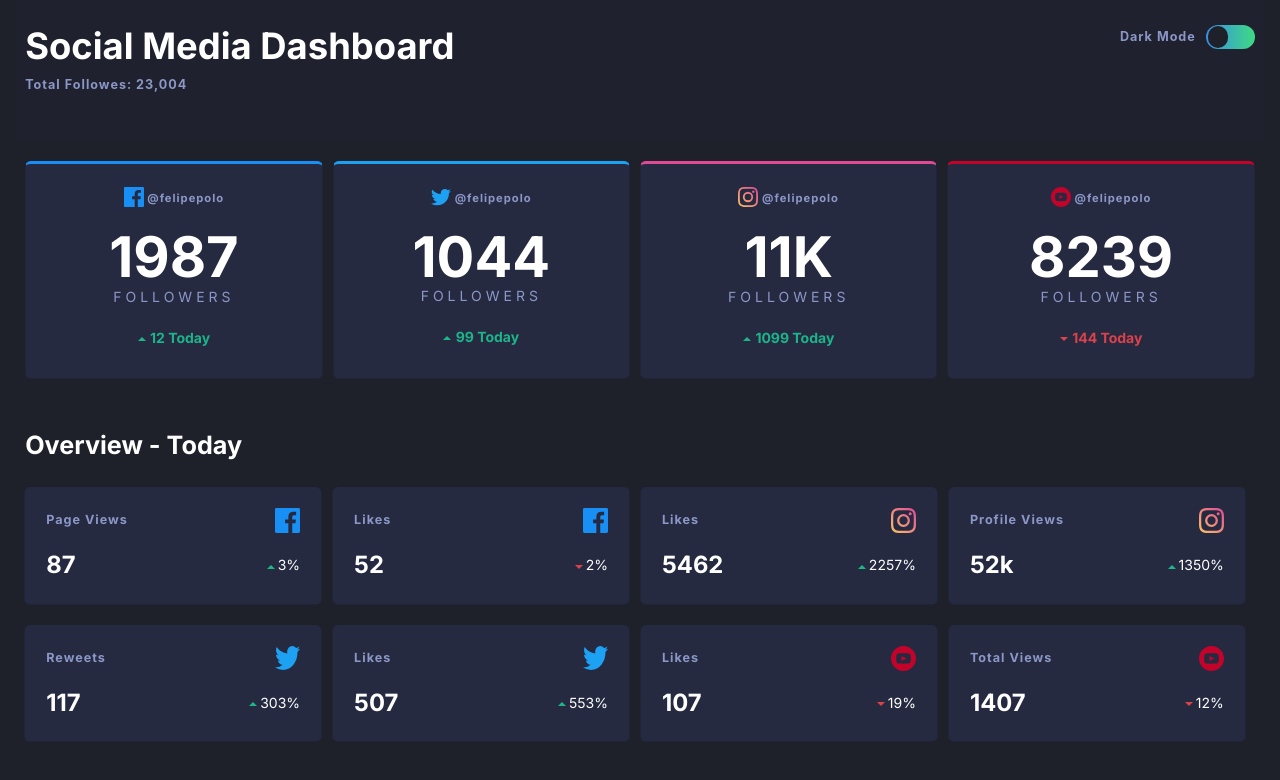
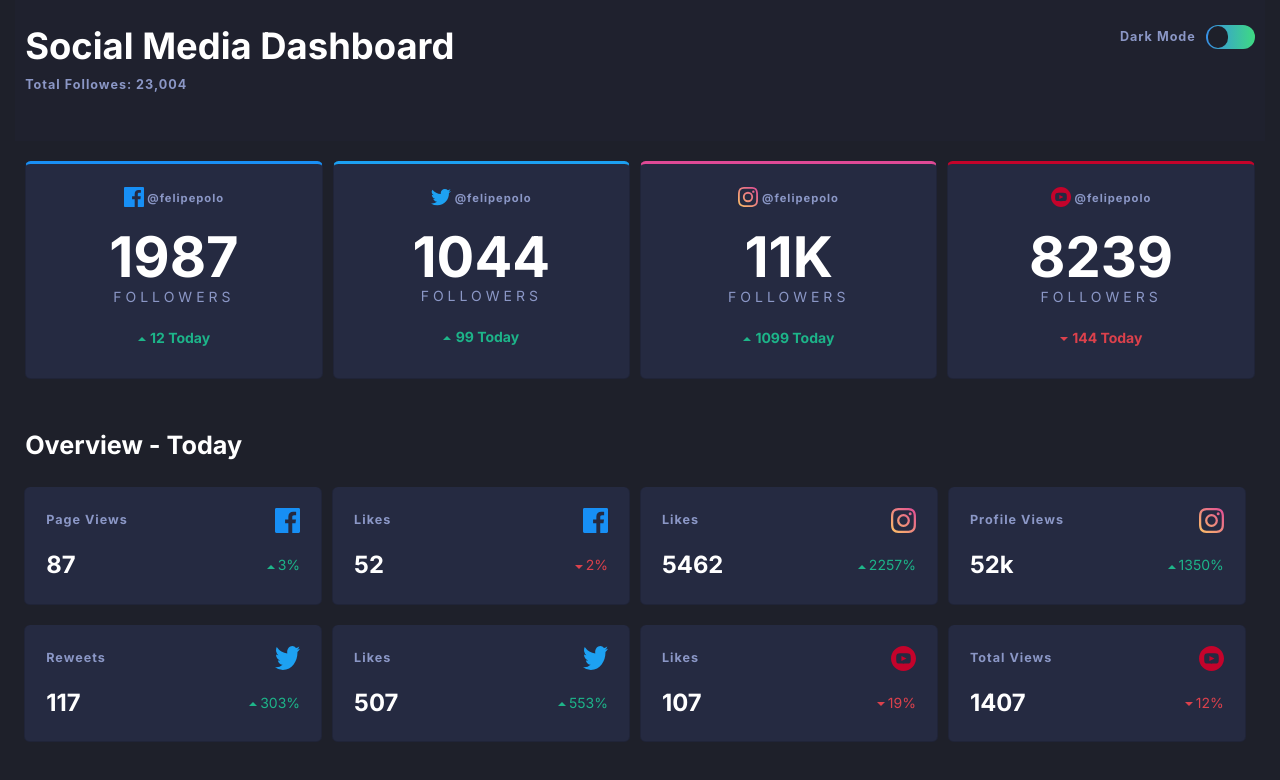
Before and after one commit to FelipePolo/SocialMediaDashboard, a plain HTML site: page SocialDashBoard.html in a window 1280 px wide. Drawn offline with Linux system fonts and the light colour scheme.

Commit message:
FinishTheProject

```diff
--- a/SCSS/myscss/socialStyle.scss
+++ b/SCSS/myscss/socialStyle.scss
@@ -151,7 +151,6 @@ body {
 .header_row{
   @include wr;
 }
-
 //first Cards
 .first_cards{
   @include wr;
@@ -237,6 +236,16 @@ body {
     }
   }
 }
+.card_conten2{
+  .card_data_img{
+    color:var(--BrightRed) ;
+  }
+}
+.card_conten2:nth-child(1),.card_conten2:nth-child(3),.card_conten2:nth-child(4),.card_conten2:nth-child(5),.card_conten2:nth-child(6){
+  .card_data_img{
+    color:var(--LimeGreen) ;
+  }
+}
 //media querys
 @include media-breakpoint-up(sm) {
   .card_conten:nth-child(1), .card_conten:nth-child(3){
@@ -265,7 +274,6 @@ body {
     }
   }
 }
-
 @include media-breakpoint-up(lg) {
   .card_conten2:nth-child(3) ,.card_conten2:nth-child(6){
     .card{
```
Also changed, not shown: SocialDashBoard.html (+1 -0 lines), SCSS/myscss/socialStyle.css, 1 other file.
